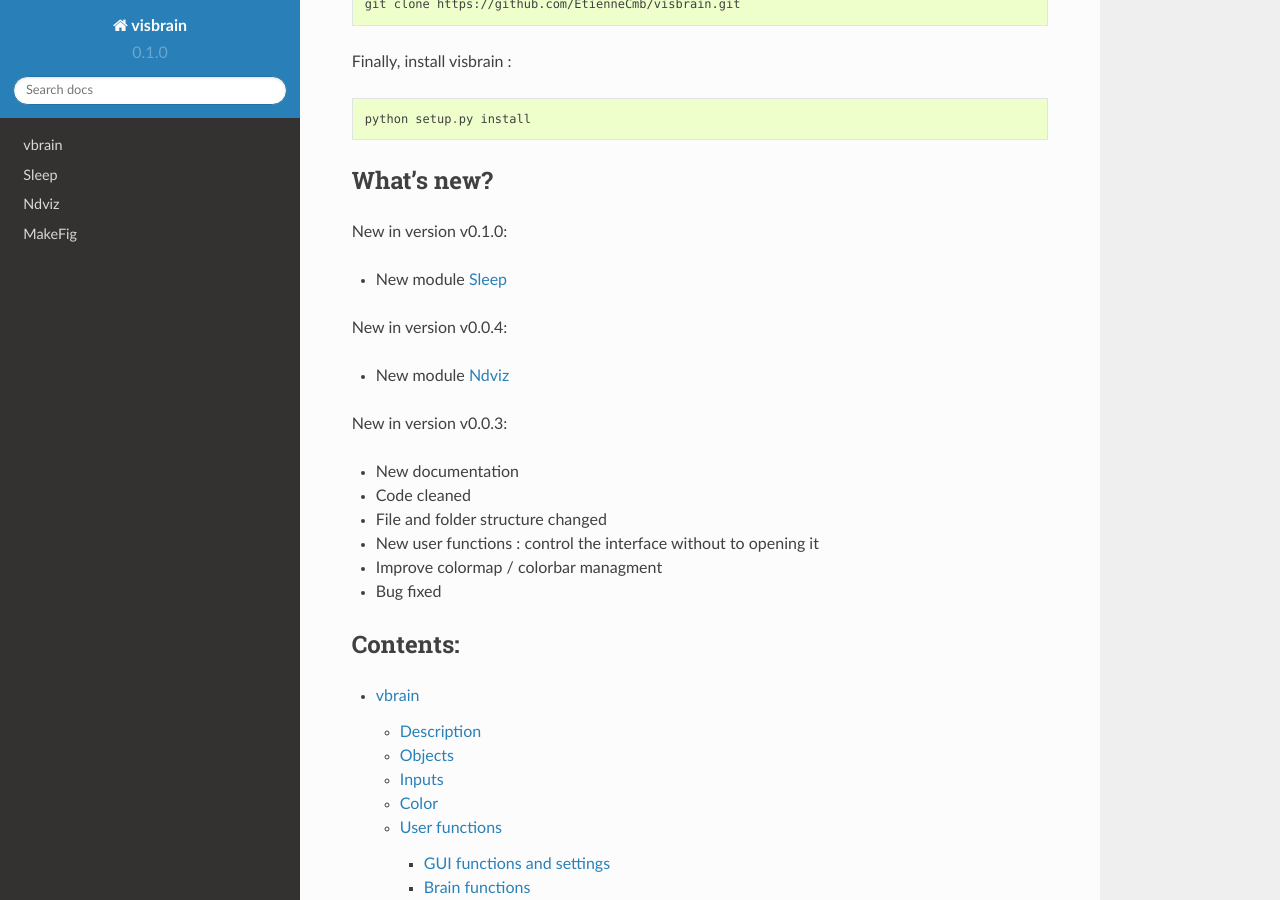
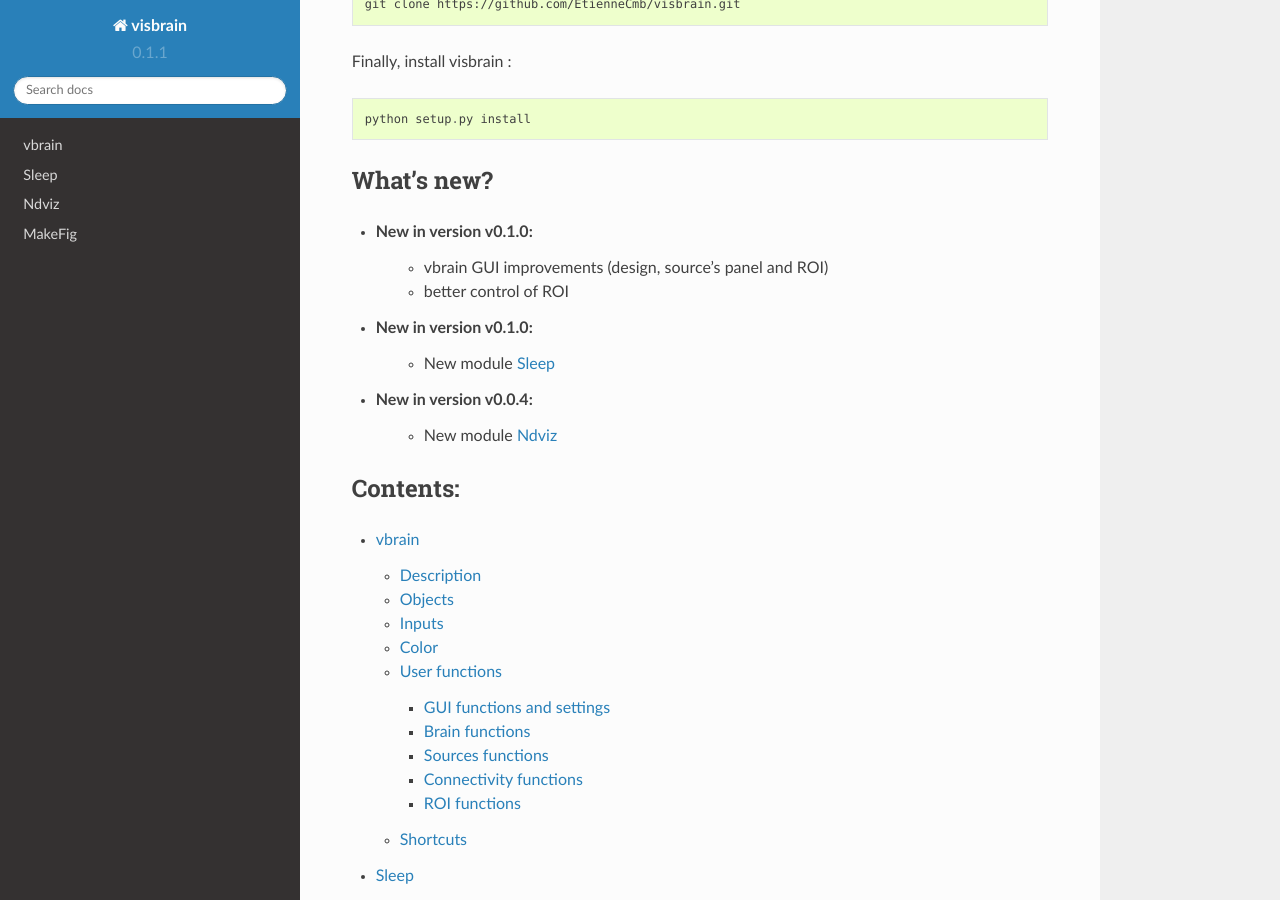
Before and after one commit to EtienneCmb/visbrain, a Sphinx documentation site: the page built from docs/index.rst, in a window 1280 px wide and 900 px high, scrolled down 617 px. Built offline with Sphinx 7.4.7 and the Read the Docs theme 2.0.0, drawn with Linux system fonts in a browser that asks for light colours.

Commit message:
Doc updates

```diff
--- a/docs/conf.py
+++ b/docs/conf.py
@@ -64,9 +64,9 @@
 # built documents.
 #
 # The short X.Y version.
-version = '0.1.0'
+version = '0.1.1'
 # The full version, including alpha/beta/rc tags.
-release = '0.1.0'
+release = '0.1.1'
 
 # The language for content autogenerated by Sphinx. Refer to documentation
 # for a list of supported languages.
--- a/docs/index.rst
+++ b/docs/index.rst
@@ -27,22 +27,14 @@
 
 What's new?
 ***********
-New in version v0.1.0:
 
-* New module :ref:`Sleep`
-
-New in version v0.0.4:
-
-* New module :ref:`Ndviz`
-
-New in version v0.0.3:
-
-* New documentation
-* Code cleaned
-* File and folder structure changed
-* New user functions : control the interface without to opening it
-* Improve colormap / colorbar managment
-* Bug fixed
+* New in version v0.1.0:
+	* vbrain GUI improvements (design, source's panel and ROI)
+	* better control of ROI
+* New in version v0.1.0:
+	* New module :ref:`Sleep`
+* New in version v0.0.4:
+	* New module :ref:`Ndviz`
 
 Contents:
 *********
--- a/setup.py
+++ b/setup.py
@@ -9,7 +9,7 @@
 
 setup(
     name='visbrain',
-    version='0.1.0',
+    version='0.1.1',
     packages=find_packages(),
     description='Hardware-accelerated data visualization for neuroscientific data in Python',
     long_description=read('README.md'),
--- a/visbrain/__init__.py
+++ b/visbrain/__init__.py
@@ -5,4 +5,4 @@
 from .ndviz.ndviz import Ndviz
 from .sleep.sleep import Sleep
 
-__version__ = "0.1.0"
+__version__ = "0.1.1"
```
Also changed, not shown: README.md (+42 -2 lines).
